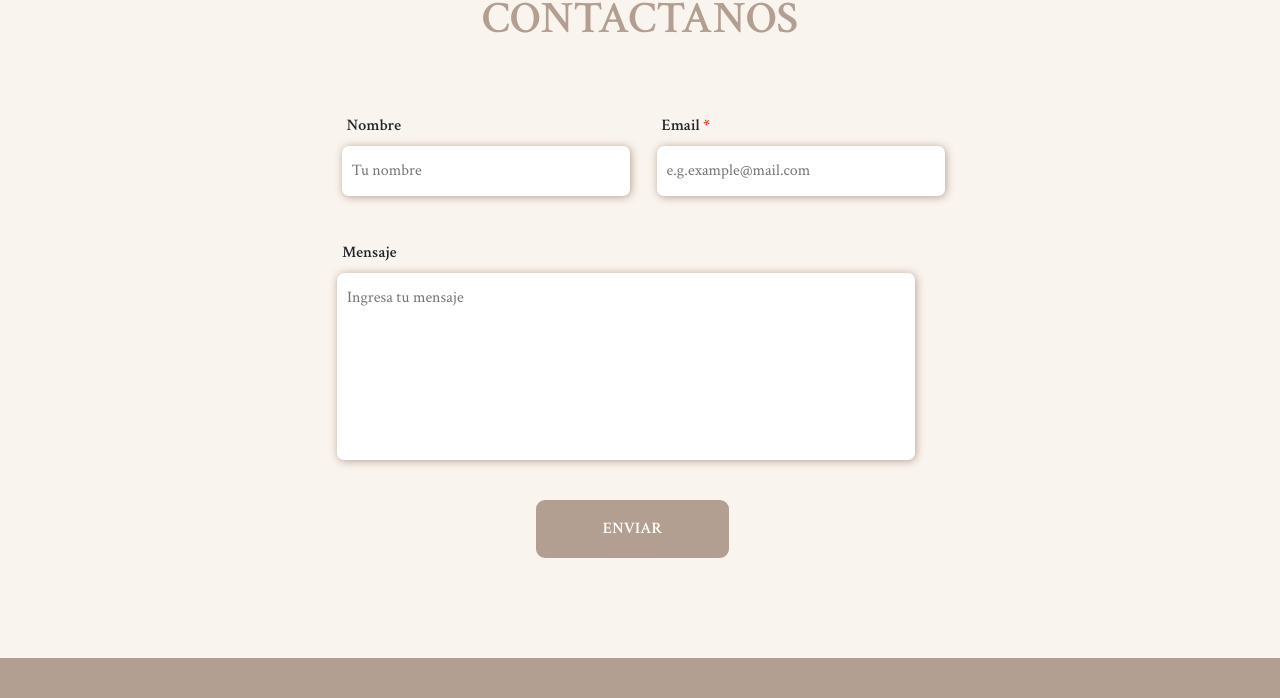
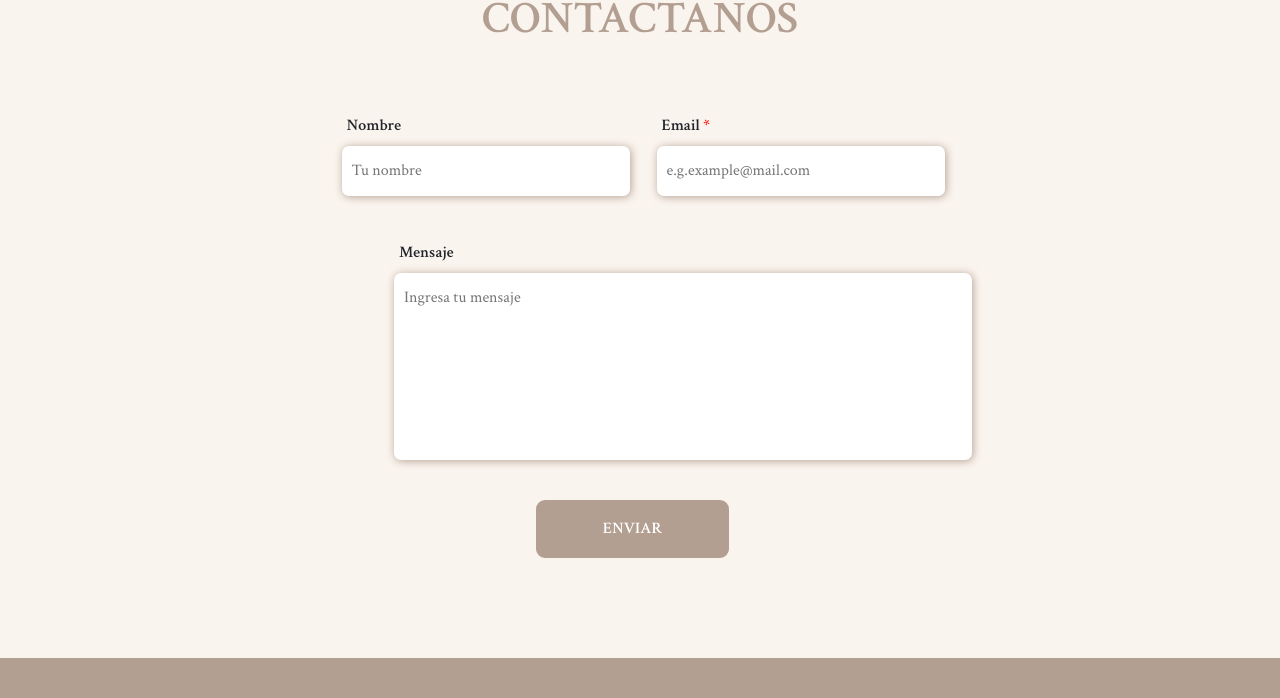
Before and after one commit to jeremiasar/Integrador, a plain HTML site: page index.html in a window 1280 px wide. Shown: the part 2300-2998 px from the top of the page. Drawn offline with nearby package versions, Linux system fonts and the light colour scheme.

Commit message:
Arreglo de imagenes y textos

```diff
--- a/estilo.css
+++ b/estilo.css
@@ -247,7 +247,7 @@ label > span {
 /* mensaje de contacto */
 
 .mensaje {
-    margin: 15px 180px 0px 57px ;
+    margin: 15px 180px 0px 114px ;
 
 }
 
```
